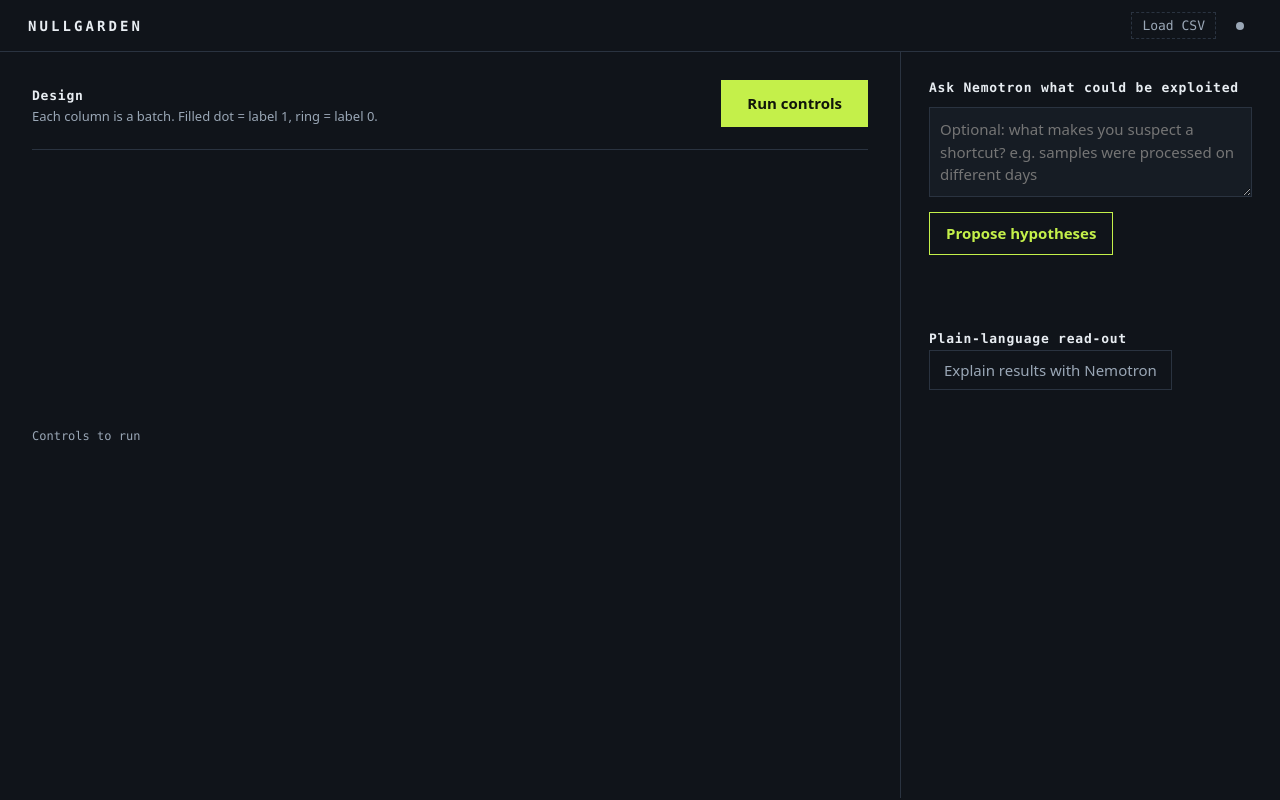
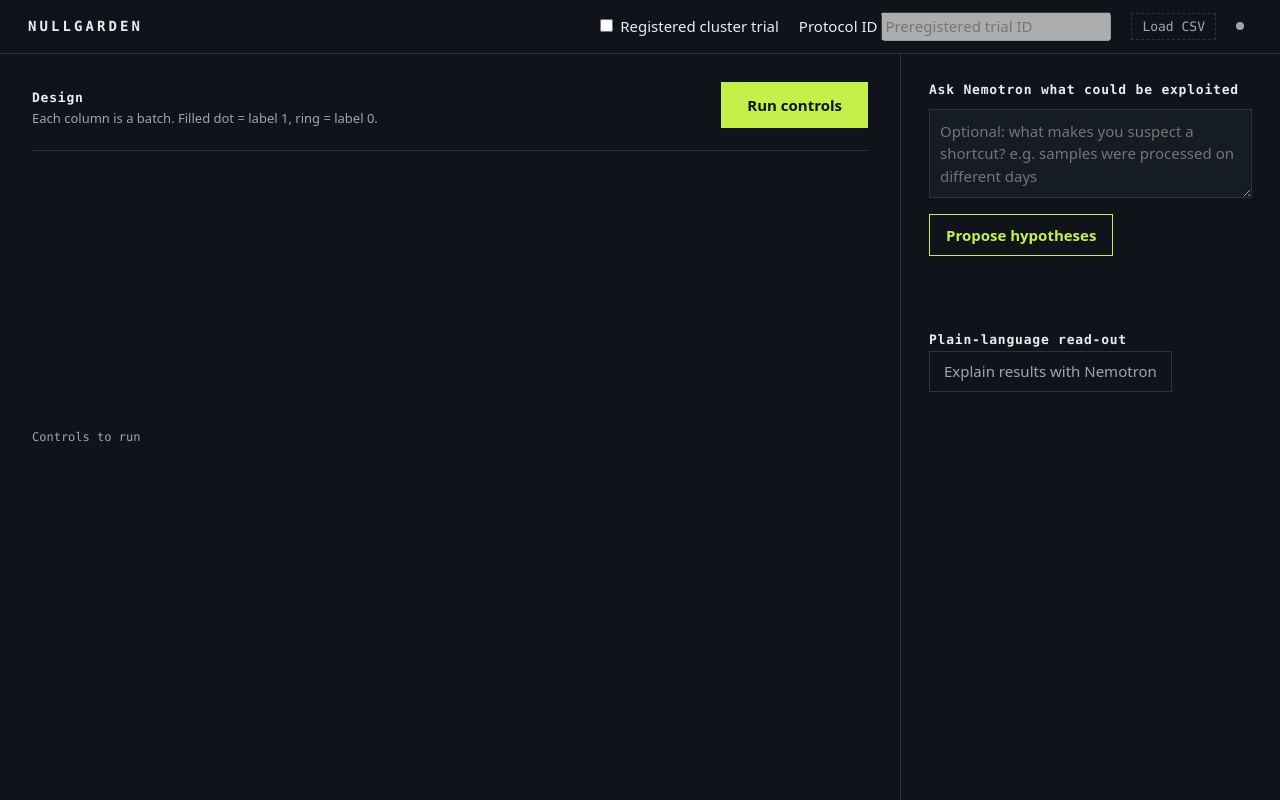
Before and after one commit to Jacob-Met/nullgarden, a website: page public/index.html in a window 1280 px wide. Drawn offline with Linux system fonts and the light colour scheme; no server answers.

Commit message:
Expose explicit cluster trial registration before loading CSV

```diff
--- a/public/index.html
+++ b/public/index.html
@@ -10,6 +10,8 @@
 <header class="bar">
   <h1 class="mark">NULLGARDEN</h1>
   <div class="scn" role="tablist" aria-label="Dataset" id="scenarios"></div>
+  <label class="trial" title="Only select when whole clusters were truly randomized uniformly within their batch or stratum. Cluster metadata alone does not establish randomization."><input type="checkbox" id="trialMode"> Registered cluster trial</label>
+  <label class="trial-id">Protocol ID <input id="trialProtocol" type="text" maxlength="200" placeholder="Preregistered trial ID" disabled aria-label="Cluster randomization protocol identifier"></label>
   <label class="load">Load CSV<input type="file" id="csvFile" accept=".csv,text/csv"></label>
   <span class="llm" id="llmState" title="Nemotron on Nebius Token Factory"></span>
 </header>
```
